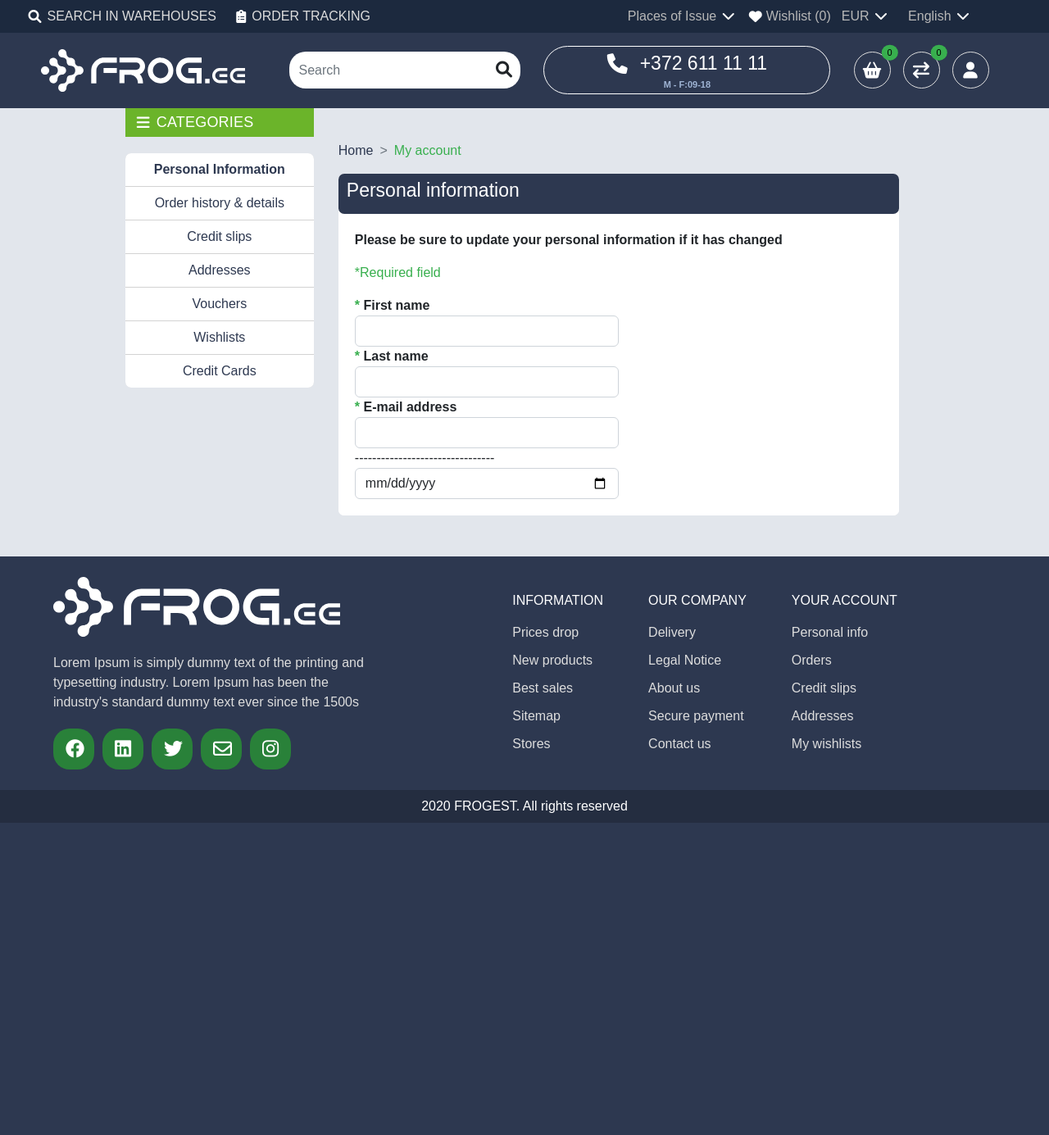
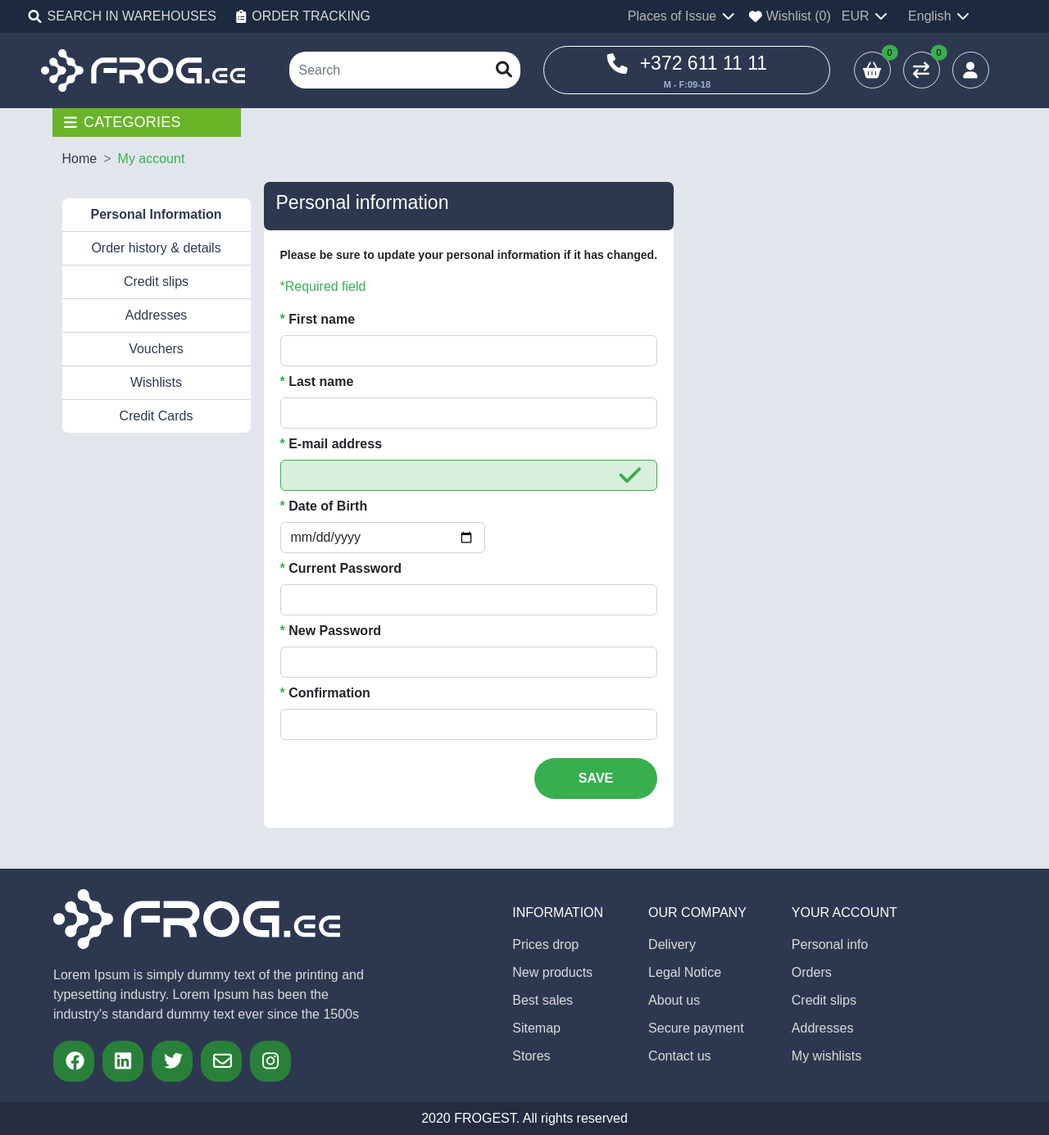
Before and after one commit to Artem-Stryzhakov/Frogest-Layout, a PHP site: page /pages/My_account.html in a window 1280 px wide. Shown: the whole page at 82% size. Before the commit the page ends 1004 px from the top, so only its background shows below. Run offline with PHP 8.4, Linux system fonts and the light colour scheme; some web fonts are replaced.

Commit message:
Working on My Account page.

```diff
--- a/css/style.css
+++ b/css/style.css
@@ -10,6 +10,7 @@
 body {
   background-color: #e2e6ec;
   width: 100%;
+  height: 100%;
 }
 
 .top-image {
@@ -1333,7 +1334,7 @@ body {
       flex-wrap: wrap;
   border-top-right-radius: 7px;
   border-bottom-right-radius: 7px;
-  z-index: 10;
+  z-index: 999;
 }
 .column .left-column .categories .list-of-categories .product-category .underlist-product .top-line {
   width: 100%;
@@ -1383,36 +1384,6 @@ body {
 .column .left-column .categories .list-of-categories .product-category .underlist-product:is(.Xmas-sellout) .categories-in-categories p a {
   font-weight: normal;
 }
-.column .left-column .nav {
-  display: -webkit-box;
-  display: -ms-flexbox;
-  display: flex;
-  -webkit-box-orient: vertical;
-  -webkit-box-direction: normal;
-      -ms-flex-direction: column;
-          flex-direction: column;
-  gap: 1px;
-  margin-top: 20px;
-  width: 100%;
-  background: lightgray;
-  border-radius: 7px;
-}
-.column .left-column .nav .nav-link {
-  background: white;
-  color: #2d3850;
-  border-radius: 0;
-}
-.column .left-column .nav .nav-link:is(.active) {
-  font-weight: bold;
-}
-.column .left-column .nav .nav-link:is(.first) {
-  border-top-left-radius: 7px;
-  border-top-right-radius: 7px;
-}
-.column .left-column .nav .nav-link:is(.last) {
-  border-bottom-left-radius: 7px;
-  border-bottom-right-radius: 7px;
-}
 .column .center-column {
   margin-right: 30px;
   margin-left: 30px;
@@ -1420,7 +1391,7 @@ body {
   width: calc(100% - 570px);
   height: auto;
 }
-.column .center-column:is(.productPage) {
+.column .center-column:is(.full-position) {
   width: 90%;
   margin-top: 50px;
 }
@@ -2066,6 +2037,45 @@ body {
   width: fit-content;
   text-align: center;
 }
+.column .center-column .center-main-content {
+  display: -webkit-box;
+  display: -ms-flexbox;
+  display: flex;
+  width: 100%;
+}
+.column .center-column .center-main-content .nav {
+  display: -webkit-box;
+  display: -ms-flexbox;
+  display: flex;
+  -webkit-box-orient: vertical;
+  -webkit-box-direction: normal;
+      -ms-flex-direction: column;
+          flex-direction: column;
+  gap: 1px;
+  margin-top: 20px;
+  width: 230px;
+  height: -webkit-fit-content;
+  height: -moz-fit-content;
+  height: fit-content;
+  background: lightgray;
+  border-radius: 7px;
+}
+.column .center-column .center-main-content .nav .nav-link {
+  background: white;
+  color: #2d3850;
+  border-radius: 0;
+}
+.column .center-column .center-main-content .nav .nav-link:is(.active) {
+  font-weight: bold;
+}
+.column .center-column .center-main-content .nav .nav-link:is(.first) {
+  border-top-left-radius: 7px;
+  border-top-right-radius: 7px;
+}
+.column .center-column .center-main-content .nav .nav-link:is(.last) {
+  border-bottom-left-radius: 7px;
+  border-bottom-right-radius: 7px;
+}
 @media screen and (max-width: 992px) {
   .column .right-column {
     display: none;
@@ -2226,11 +2236,6 @@ body {
   text-align: left;
 }
 
-@media screen and (max-width: 499px) {
-  footer {
-    margin-top: 80px;
-  }
-}
 footer {
   background-color: #2d3850;
 }
@@ -3439,6 +3444,7 @@ footer .extraFooter {
 .body-container {
   border-radius: 7px;
   background: white;
+  width: 100%;
 }
 .body-container .login-form {
   display: -webkit-box;
@@ -3575,9 +3581,11 @@ footer .extraFooter {
   padding: 20px;
   border-radius: 7px;
   background: white;
+  width: 100%;
 }
 .body-container .main-container .required-bold {
   font-weight: bold;
+  font-size: 14px;
 }
 .body-container .main-container .req-field {
   color: rgb(56, 175, 78);
@@ -3590,7 +3598,11 @@ footer .extraFooter {
   -webkit-box-direction: normal;
       -ms-flex-direction: column;
           flex-direction: column;
-  max-width: 50%;
+  -webkit-box-pack: right;
+      -ms-flex-pack: right;
+          justify-content: right;
+  gap: 7px;
+  max-width: 500px;
 }
 .body-container .main-container .personalInfo-form label {
   font-weight: bold;
@@ -3598,11 +3610,61 @@ footer .extraFooter {
 .body-container .main-container .personalInfo-form label .star {
   color: rgb(56, 175, 78);
 }
+.body-container .main-container .personalInfo-form .email-box {
+  position: relative;
+}
+.body-container .main-container .personalInfo-form .email-box #email:is(.accept) {
+  border: 1.5px solid rgb(56, 175, 78);
+  background: rgba(56, 175, 78, 0.2);
+  color: rgb(56, 175, 78);
+}
+.body-container .main-container .personalInfo-form .email-box #email:is(.accept):focus {
+  border-color: rgb(56, 175, 78);
+  -webkit-box-shadow: inset 0 1px 1px rgba(0, 0, 0, 0.075), 0 0 8px rgba(56, 175, 78, 0.6);
+          box-shadow: inset 0 1px 1px rgba(0, 0, 0, 0.075), 0 0 8px rgba(56, 175, 78, 0.6);
+}
+.body-container .main-container .personalInfo-form .email-box #email:is(.accept)::after {
+  content: "Hello";
+  background: #2d3850;
+}
+.body-container .main-container .personalInfo-form .email-box i {
+  position: absolute;
+  right: 20px;
+  top: 4px;
+  font-size: 30px;
+  color: rgb(56, 175, 78);
+}
+.body-container .main-container .personalInfo-form #birthDate {
+  max-width: 250px;
+}
+.body-container .main-container .personalInfo-form .save-button {
+  display: -webkit-box;
+  display: -ms-flexbox;
+  display: flex;
+  -webkit-box-pack: right;
+      -ms-flex-pack: right;
+          justify-content: right;
+}
+.body-container .main-container .personalInfo-form .save-button .btn {
+  width: 150px;
+  height: 50px;
+  border-radius: 25px;
+  background: rgb(56, 175, 78);
+  color: white;
+  margin: 15px 0;
+  font-weight: 700;
+}
 
 .title-container {
+  display: -webkit-box;
+  display: -ms-flexbox;
+  display: flex;
+  -webkit-box-align: center;
+      -ms-flex-align: center;
+          align-items: center;
   -webkit-box-sizing: border-box;
           box-sizing: border-box;
-  padding: 7px 10px;
+  padding: 12px 15px;
   background: #2d3850;
   color: white;
   border-radius: 7px;
--- a/pages/My_account.html
+++ b/pages/My_account.html
@@ -1223,7 +1223,7 @@
   </div>
 
   <div class="column">
-    <div class="left-column">
+    <div class="left-column top-position">
       <div class="categories">
         <div class="categories-dom">
           <i class="fa fa-bars" aria-hidden="true"></i>
@@ -1981,6 +1981,24 @@
           </li>
         </ul>
       </div>
+<!--      <div class="nav nav-pills me-3" id="v-pills-tab" role="tablist" aria-orientation="vertical">-->
+<!--        <button class="nav-link first active" id="v-pills-info-tab" data-bs-toggle="pill" data-bs-target="#v-pills-info" type="button" role="tab" aria-controls="v-pills-info" aria-selected="true">Personal Information</button>-->
+<!--        <button class="nav-link" id="v-pills-order-tab" data-bs-toggle="pill" data-bs-target="#v-pills-order" type="button" role="tab" aria-controls="v-pills-order" aria-selected="false">Order history & details</button>-->
+<!--        <button class="nav-link" id="v-pills-slips-tab" data-bs-toggle="pill" data-bs-target="#v-pills-slips" type="button" role="tab" aria-controls="v-pills-slips" aria-selected="false">Credit slips</button>-->
+<!--        <button class="nav-link" id="v-pills-addresses-tab" data-bs-toggle="pill" data-bs-target="#v-pills-addresses" type="button" role="tab" aria-controls="v-pills-addresses" aria-selected="false">Addresses</button>-->
+<!--        <button class="nav-link" id="v-pills-vouchers-tab" data-bs-toggle="pill" data-bs-target="#v-pills-vouchers" type="button" role="tab" aria-controls="v-pills-vouchers" aria-selected="false">Vouchers</button>-->
+<!--        <button class="nav-link" id="v-pills-wishlists-tab" data-bs-toggle="pill" data-bs-target="#v-pills-wishlists" type="button" role="tab" aria-controls="v-pills-wishlists" aria-selected="false">Wishlists</button>-->
+<!--        <button class="nav-link last" id="v-pills-cards-tab" data-bs-toggle="pill" data-bs-target="#v-pills-cards" type="button" role="tab" aria-controls="v-pills-cards" aria-selected="false">Credit Cards</button>-->
+<!--      </div>-->
+    </div>
+    <div class="center-column full-position">
+      <nav style="--bs-breadcrumb-divider: '>';" aria-label="breadcrumb">
+        <ol class="breadcrumb">
+          <li class="breadcrumb-item"><a href="#">Home</a></li>
+          <li class="breadcrumb-item active" aria-current="page">My account</li>
+        </ol>
+      </nav>
+      <div class="center-main-content">
         <div class="nav nav-pills me-3" id="v-pills-tab" role="tablist" aria-orientation="vertical">
           <button class="nav-link first active" id="v-pills-info-tab" data-bs-toggle="pill" data-bs-target="#v-pills-info" type="button" role="tab" aria-controls="v-pills-info" aria-selected="true">Personal Information</button>
           <button class="nav-link" id="v-pills-order-tab" data-bs-toggle="pill" data-bs-target="#v-pills-order" type="button" role="tab" aria-controls="v-pills-order" aria-selected="false">Order history & details</button>
@@ -1990,14 +2008,6 @@
           <button class="nav-link" id="v-pills-wishlists-tab" data-bs-toggle="pill" data-bs-target="#v-pills-wishlists" type="button" role="tab" aria-controls="v-pills-wishlists" aria-selected="false">Wishlists</button>
           <button class="nav-link last" id="v-pills-cards-tab" data-bs-toggle="pill" data-bs-target="#v-pills-cards" type="button" role="tab" aria-controls="v-pills-cards" aria-selected="false">Credit Cards</button>
         </div>
-    </div>
-    <div class="center-column">
-      <nav style="--bs-breadcrumb-divider: '>';" aria-label="breadcrumb">
-        <ol class="breadcrumb">
-          <li class="breadcrumb-item"><a href="#">Home</a></li>
-          <li class="breadcrumb-item active" aria-current="page">My account</li>
-        </ol>
-      </nav>
         <div class="tab-content" id="v-pills-tabContent">
           <div class="tab-pane fade show active" id="v-pills-info" role="tabpanel" aria-labelledby="v-pills-info-tab" tabindex="0">
             <div class="body-container">
@@ -2005,7 +2015,7 @@
                 <h3>Personal information</h3>
               </div>
               <div class="main-container">
-              <p class="required-bold">Please be sure to update your personal information if it has changed</p>
+                <p class="required-bold">Please be sure to update your personal information if it has changed.</p>
                 <p class="req-field">*Required field</p>
 
                 <form action="" class="personalInfo-form">
@@ -2025,10 +2035,37 @@
                     <span class="star">*</span>
                     E-mail address
                   </label>
-                <input type="email" class="form-control" id="email">
-                --------------------------------
-                <div class="birth-container">
-                  <input type="date" name="" id="" class="form-control">
+                  <div class="email-box">
+                    <input type="email" class="form-control accept" id="email">
+                    <i class="fa-sharp fa-solid fa-check"></i>
+                  </div>
+
+                  <label for="birthDate">
+                    <span class="star">*</span>
+                    Date of Birth
+                  </label>
+                  <input type="date" name="" id="birthDate" class="form-control">
+
+                  <label for="current-password">
+                    <span class="star">*</span>
+                    Current Password
+                  </label>
+                  <input type="password" class="form-control" id="current-password">
+
+                  <label for="new-password">
+                    <span class="star">*</span>
+                    New Password
+                  </label>
+                  <input type="password" class="form-control" id="new-password">
+
+                  <label for="confirmation">
+                    <span class="star">*</span>
+                    Confirmation
+                  </label>
+                  <input type="password" class="form-control" id="confirmation">
+
+                  <div class="save-button">
+                    <input type="button" class="btn" value="SAVE">
                   </div>
                 </form>
               </div>
@@ -2040,7 +2077,7 @@
                 <h3>Order history & details</h3>
               </div>
               <div class="main-container">
-
+                <h2>Here will be "Order history & details" content</h2>
               </div>
             </div>
           </div>
@@ -2050,7 +2087,7 @@
                 <h3>Credit slips</h3>
               </div>
               <div class="main-container">
-
+                <h2>Here will be "Credit slips" content</h2>
               </div>
             </div>
           </div>
@@ -2060,7 +2097,7 @@
                 <h3>Addresses</h3>
               </div>
               <div class="main-container">
-
+                <h2>Here will be "Addresses" content</h2>
               </div>
             </div>
           </div>
@@ -2070,7 +2107,7 @@
                 <h3>Vouchers</h3>
               </div>
               <div class="main-container">
-
+                <h2>Here will be "Vouchers" content</h2>
               </div>
             </div>
           </div>
@@ -2080,7 +2117,7 @@
                 <h3>Wishlists</h3>
               </div>
               <div class="main-container">
-
+                <h2>Here will be "Wishlists" content</h2>
               </div>
             </div>
           </div>
@@ -2090,7 +2127,8 @@
                 <h3>Credit Cards</h3>
               </div>
               <div class="main-container">
-
+                <h2>Here will be "Credit Cards" content</h2>
+              </div>
             </div>
           </div>
         </div>
--- a/pages/productPage.html
+++ b/pages/productPage.html
@@ -1946,7 +1946,7 @@
                 </ul>
             </div>
         </div>
-        <div class="center-column productPage">
+        <div class="center-column full-position">
             <div class="showing-product-container">
                 <div class="main-product">
                     <div class="images-product">
--- a/sass/style.sass
+++ b/sass/style.sass
@@ -10,6 +10,7 @@
 body
   background-color: #e2e6ec
   width: 100%
+  height: 100%
 // ==========================================
 
 .top-image
@@ -655,7 +656,7 @@ body
             flex-wrap: wrap
             border-top-right-radius: 7px
             border-bottom-right-radius: 7px
-            z-index: 10
+            z-index: 999
 
             .top-line
               width: 100%
@@ -699,31 +700,6 @@ body
                 p a
                   font-weight: normal
 
-    .nav
-      display: flex
-      flex-direction: column
-      gap: 1px
-      margin-top: 20px
-      width: 100%
-      background: lightgray
-      border-radius: 7px
-
-      .nav-link
-        background: white
-        color: $secondColor
-        border-radius: 0
-
-        &:is(.active)
-          font-weight: bold
-
-        &:is(.first)
-          border-top-left-radius: 7px
-          border-top-right-radius: 7px
-
-        &:is(.last)
-          border-bottom-left-radius: 7px
-          border-bottom-right-radius: 7px
-
   .center-column
     margin-right: 30px
     margin-left: 30px
@@ -731,7 +707,7 @@ body
     width: calc(100% - 570px)
     height: auto
 
-    &:is(.productPage)
+    &:is(.full-position)
       width: 90%
       margin-top: 50px
 
@@ -1046,6 +1022,36 @@ body
                   width: fit-content
                   text-align: center
 
+    .center-main-content
+      display: flex
+      width: 100%
+
+      .nav
+        display: flex
+        flex-direction: column
+        gap: 1px
+        margin-top: 20px
+        width: 230px
+        height: fit-content
+        background: lightgray
+        border-radius: 7px
+
+        .nav-link
+          background: white
+          color: $secondColor
+          border-radius: 0
+
+          &:is(.active)
+            font-weight: bold
+
+          &:is(.first)
+            border-top-left-radius: 7px
+            border-top-right-radius: 7px
+
+          &:is(.last)
+            border-bottom-left-radius: 7px
+            border-bottom-right-radius: 7px
+
   // ======================================
 
   @media screen and (max-width: 992px)
@@ -1169,10 +1175,6 @@ body
             text-align: left
 
 // ===== FOOTER ===== //
-
-@media screen and (max-width: 499px)
-  footer
-    margin-top: 80px
 
 footer
   background-color: $secondColor
@@ -1896,6 +1898,7 @@ footer
 .body-container
   border-radius: 7px
   background: white
+  width: 100%
 
   .login-form
     display: flex
@@ -1991,9 +1994,11 @@ footer
     padding: 20px
     border-radius: 7px
     background: white
+    width: 100%
 
     .required-bold
       font-weight: bold
+      font-size: 14px
 
     .req-field
       color: $mainColor
@@ -2001,7 +2006,9 @@ footer
     .personalInfo-form
       display: flex
       flex-direction: column
-      max-width: 50%
+      justify-content: right
+      gap: 7px
+      max-width: 500px
 
       label
         font-weight: bold
@@ -2009,9 +2016,50 @@ footer
         .star
           color: $mainColor
 
+      .email-box
+        position: relative
+
+        #email:is(.accept)
+          border: 1.5px solid $mainColor
+          background: rgba($mainColor, 0.2)
+          color: $mainColor
+
+          &:focus
+            border-color: $mainColor
+            box-shadow: inset 0 1px 1px rgba(0, 0, 0, 0.075), 0 0 8px rgba($mainColor, 0.6)
+
+          &::after
+            content: "Hello"
+            background: #2d3850
+
+        i
+          position: absolute
+          right: 20px
+          top: 4px
+          font-size: 30px
+          color: $mainColor
+
+      #birthDate
+        max-width: 250px
+
+      .save-button
+        display: flex
+        justify-content: right
+
+        .btn
+          width: 150px
+          height: 50px
+          border-radius: 25px
+          background: $mainColor
+          color: white
+          margin: 15px 0
+          font-weight: 700
+
 .title-container
+  display: flex
+  align-items: center
   box-sizing: border-box
-  padding: 7px 10px
+  padding: 12px 15px
   background: $secondColor
   color: white
   border-radius: 7px
```
Lines whose indentation alone changed are shown as unchanged.
